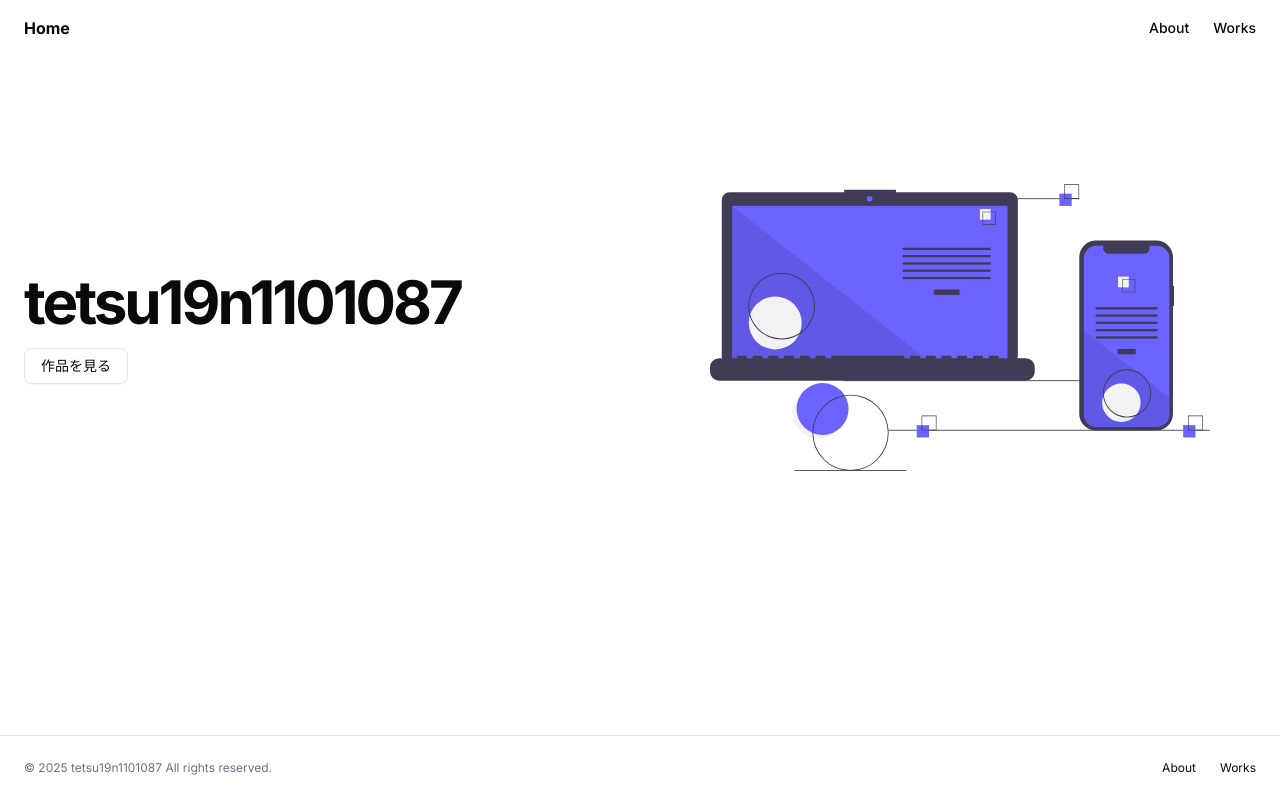
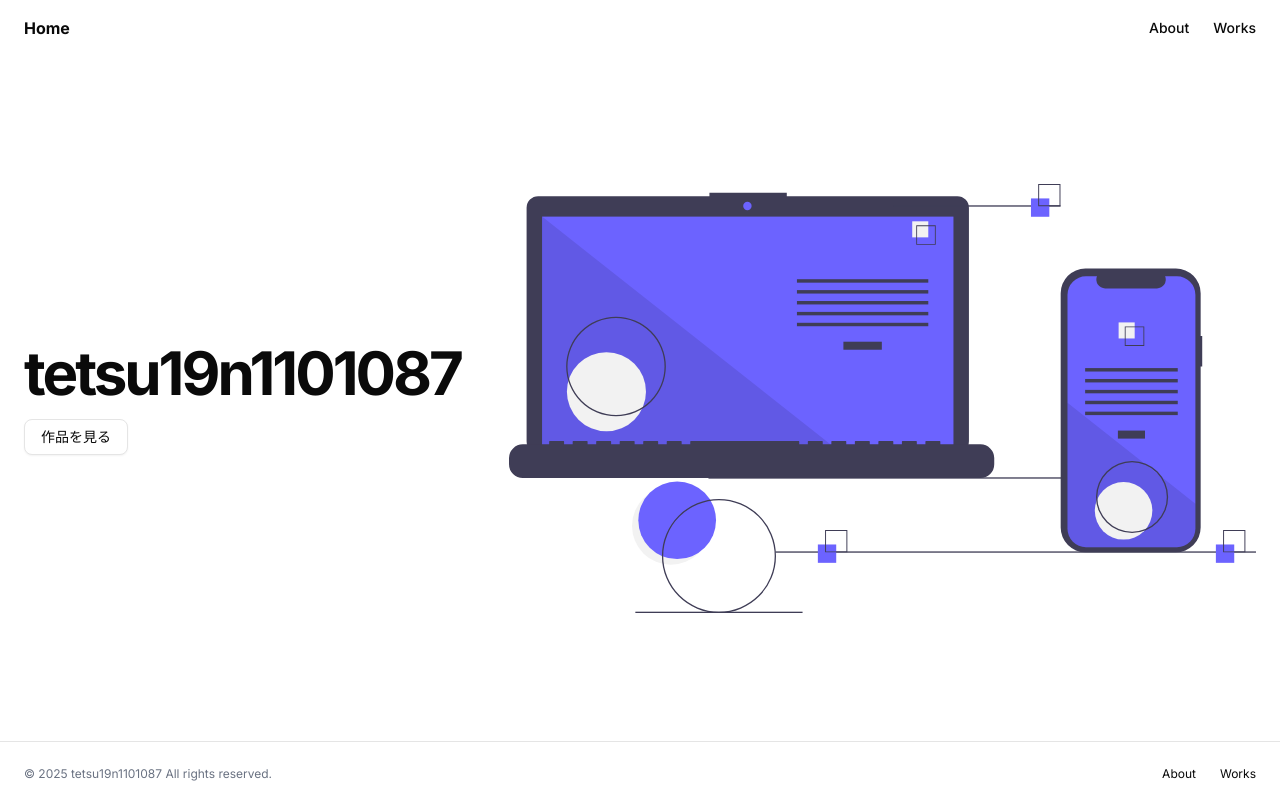
Before and after one commit to tetsu19n1101087/portfolio, a Next.js app: page / in a window 1280 px wide. Built offline with nearby package versions, Linux system fonts and the light colour scheme.

Commit message:
トップイラストサイズ修正

```diff
--- a/app/page.tsx
+++ b/app/page.tsx
@@ -13,7 +13,7 @@
       <main className='flex-1'>
         <section className='w-full py-12 md:py-24 lg:py-32'>
           <div className='container mx-auto px-4 md:px-6 max-w-7xl'>
-            <div className='flex flex-col-reverse md:grid md:grid-cols-2 gap-8 lg:gap-12 items-center'>
+            <div className='flex flex-col-reverse md:grid md:grid-cols-[1fr_3fr] gap-8 lg:gap-12 items-center'>
               <div className='flex flex-col justify-center space-y-4 text-center md:text-left'>
                 <div className='space-y-2'>
                   <h1 className='text-3xl font-bold tracking-tighter sm:text-5xl xl:text-6xl/none'>
@@ -22,34 +22,18 @@
                   {/* <p className="text-gray-500 md:text-xl dark:text-gray-400">ウェブ開発者 & デザイナー</p> */}
                 </div>
                 <div className='flex flex-col gap-2 min-[400px]:flex-row'>
-                  {/* <Button className="inline-flex h-10 items-center justify-center rounded-md bg-gray-900 px-8 text-sm font-medium text-gray-50 shadow transition-colors hover:bg-gray-900/90 focus-visible:outline-none focus-visible:ring-1 focus-visible:ring-gray-950 disabled:pointer-events-none disabled:opacity-50 dark:bg-gray-50 dark:text-gray-900 dark:hover:bg-gray-50/90 dark:focus-visible:ring-gray-300">
-                    <Link href="/contact">お問い合わせ</Link>
-                  </Button> */}
                   <Button variant='outline'>
                     <Link href='/works'>作品を見る</Link>
                   </Button>
                 </div>
-                {/* <div className="flex gap-4">
-                  <Link href="#" target="_blank" rel="noreferrer">
-                    <Github className="h-5 w-5" />
-                    <span className="sr-only">GitHub</span>
-                  </Link>
-                  <Link href="#" target="_blank" rel="noreferrer">
-                    <Linkedin className="h-5 w-5" />
-                    <span className="sr-only">LinkedIn</span>
-                  </Link>
-                  <Link href="mailto:email@example.com">
-                    <Mail className="h-5 w-5" />
-                    <span className="sr-only">Email</span>
-                  </Link>
-                </div> */}
               </div>
               <div className='flex items-center justify-center mb-8 md:mb-0'>
                 <Image
                   src='/home-image.svg'
                   alt='Progressive App Illustration'
-                  width={500}
-                  height={400}
+                  width={800}
+                  height={600}
+                  className='w-full h-auto'
                   priority
                 />
               </div>
```
